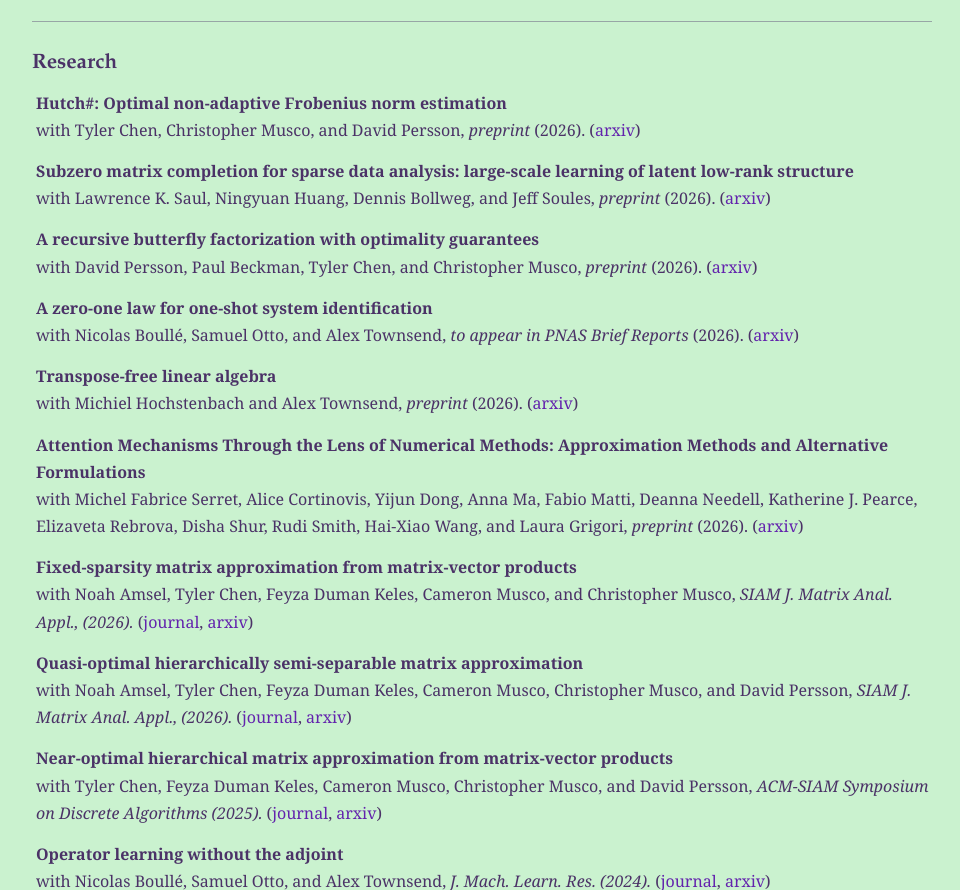
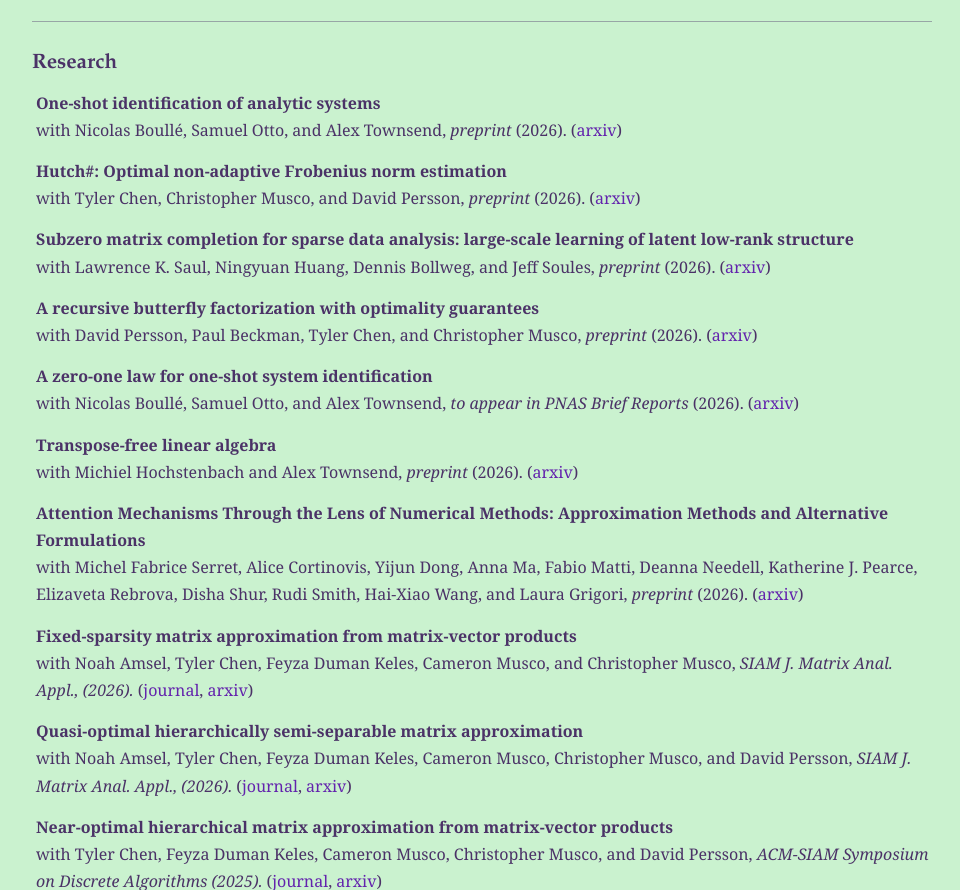
Before and after one commit to dihalikias/dihalikias.github.io, a plain HTML site: page index.html in a window 1280 px wide. Shown: the part 961-1851 px from the top of the page, without its empty margins (158-1118 px from the left). Drawn offline with Linux system fonts and the light colour scheme.

Commit message:
Update index.html

```diff
--- a/index.html
+++ b/index.html
@@ -158,6 +158,10 @@ Recently: presented at <a href="https://bernoulli.epfl.ch/programs/randomized-li
 <section>
 <h3>Research</h3>
 <ul class="paper-list">
+      <li><b>One-shot identification of analytic systems</b><br>
+with Nicolas Boullé, Samuel Otto, and Alex Townsend, <i>preprint</i> (2026).
+    (<a href="https://arxiv.org/abs/2611.30470">arxiv</a>)</li>
+
   <li><b>Hutch#: Optimal non-adaptive Frobenius norm estimation</b><br>
 with Tyler Chen, Christopher Musco, and David Persson, <i>preprint</i> (2026).
     (<a href="https://arxiv.org/abs/2609.28472">arxiv</a>)</li>
```
